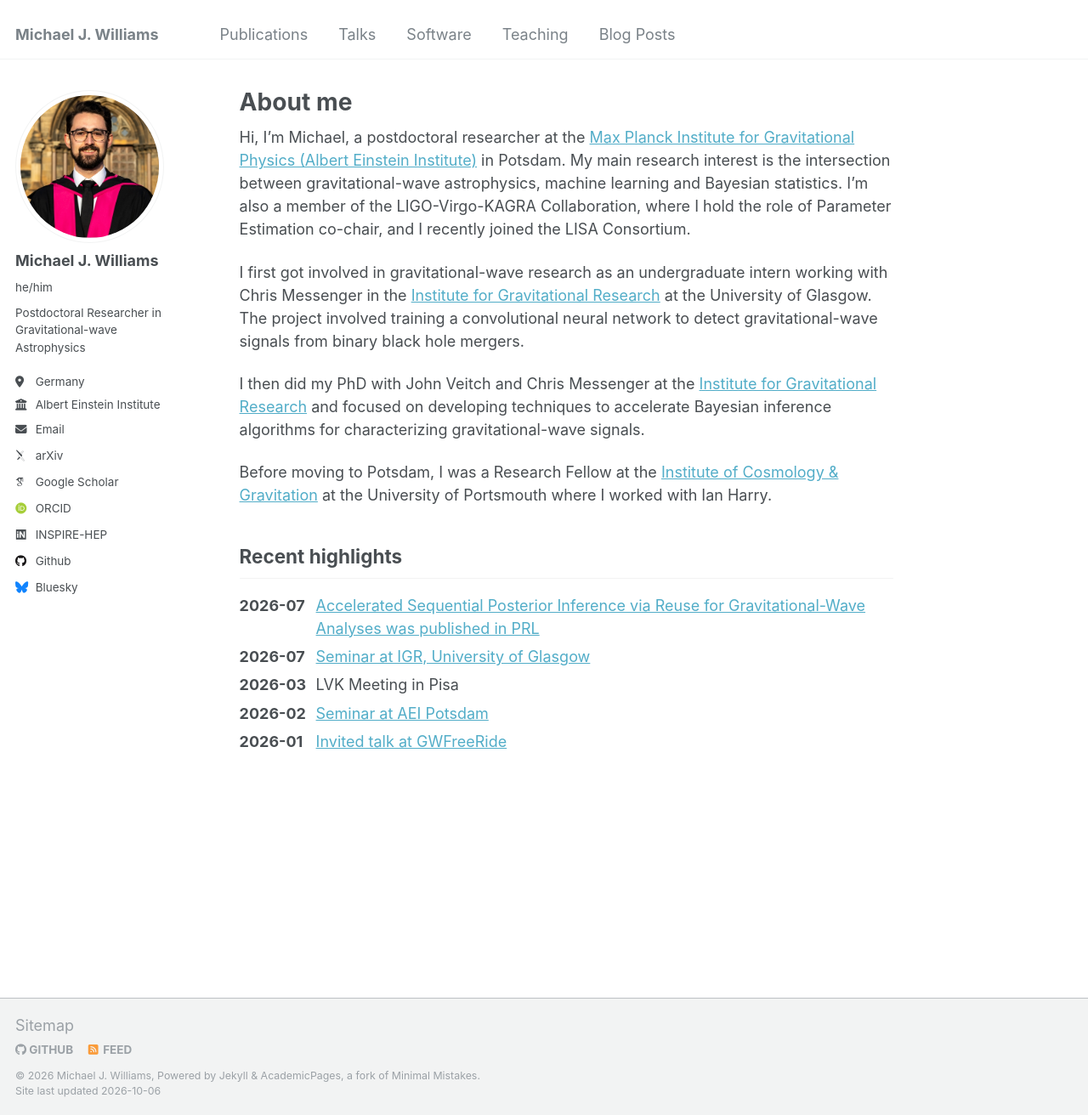
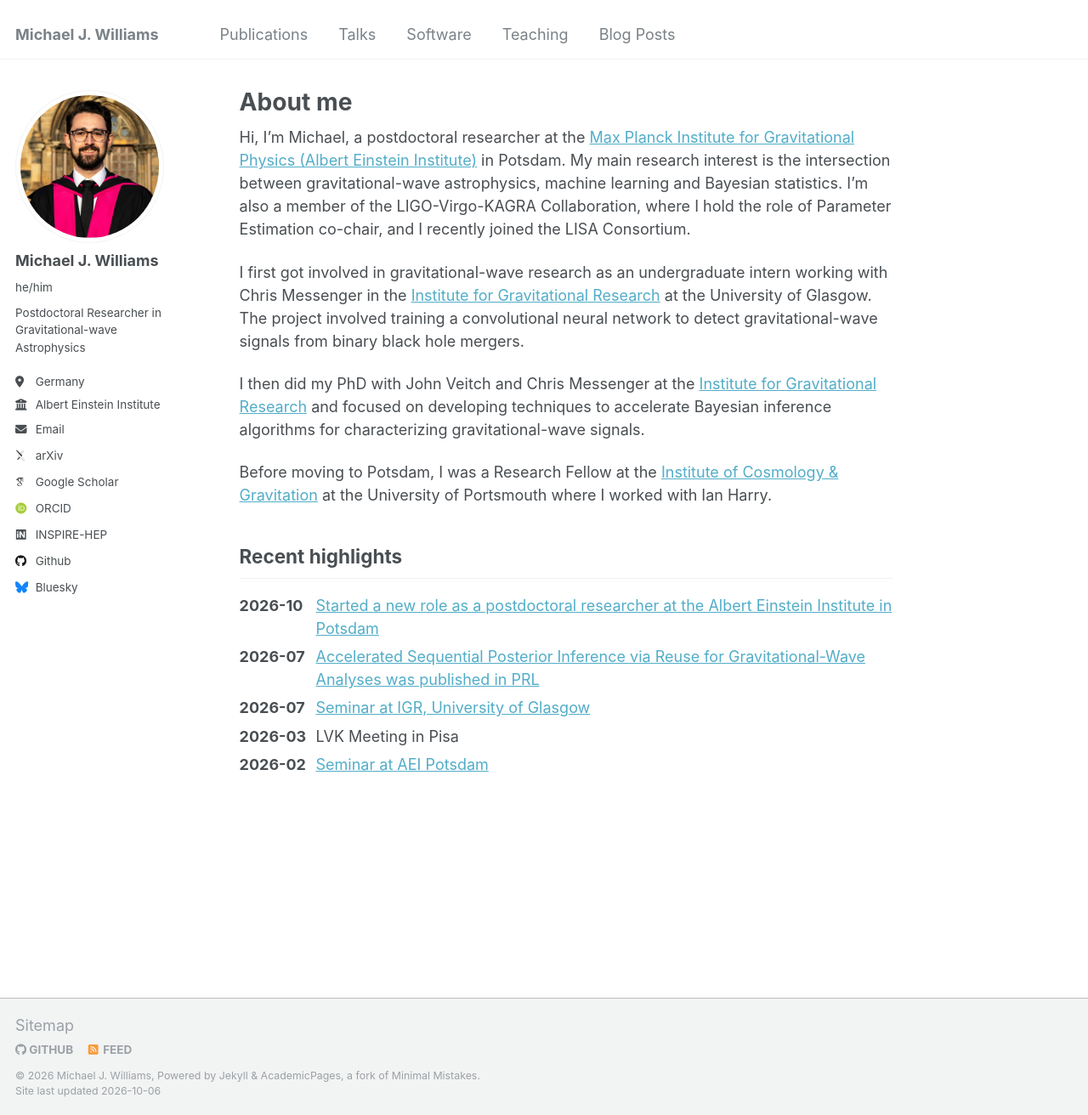
Before and after one commit to mj-will/mj-will.github.io, a Jekyll site: the page built from _pages/about.md, in a window 1280 px wide and 1312 px high. Shown: the whole window at 85% size. Built offline with Jekyll 4.4.1, drawn with Linux system fonts in a browser that asks for light colours; some web fonts are replaced.

Commit message:
add new job

```diff
--- a/_data/highlights.yml
+++ b/_data/highlights.yml
@@ -1,5 +1,8 @@
 # Update this list to control the "Recent highlights" section on the home page.
 # Keep the most recent items at the top.
+- date: 2026-10
+  title: Started a new role as a postdoctoral researcher at the Albert Einstein Institute in Potsdam
+  url: https://www.aei.mpg.de/
 - date: 2026-07
   title: Accelerated Sequential Posterior Inference via Reuse for Gravitational-Wave Analyses was published in PRL
   url: /publication/2511.04218/
```
